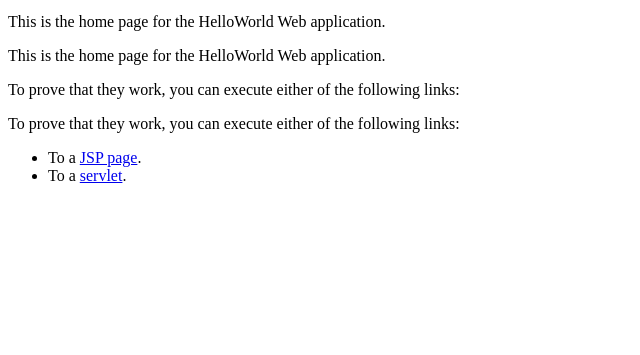
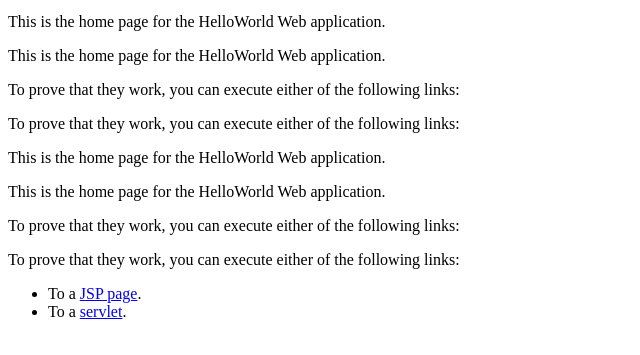
Before and after one commit to ocawley/MyAzureTest, a plain HTML site: page index.html in a window 1280 px wide. Shown: the part 93-448 px from the top of the page, without its empty margins (0-640 px from the left). Drawn offline with Linux system fonts and the light colour scheme.

Commit message:
test update from local

```diff
--- a/index.html
+++ b/index.html
@@ -19,6 +19,10 @@
     <p>This is the home page for the HelloWorld Web application. </p>
     <p>To prove that they work, you can execute either of the following links:</P>
     <p>To prove that they work, you can execute either of the following links:</p>
+    <p>This is the home page for the HelloWorld Web application. </p>
+    <p>This is the home page for the HelloWorld Web application. </p>
+    <p>To prove that they work, you can execute either of the following links:</P>
+    <p>To prove that they work, you can execute either of the following links:</p>
     <ul>
       <li>To a <a href="hello.jsp">JSP page</a>.
       <li>To a <a href="hello">servlet</a>.
```
